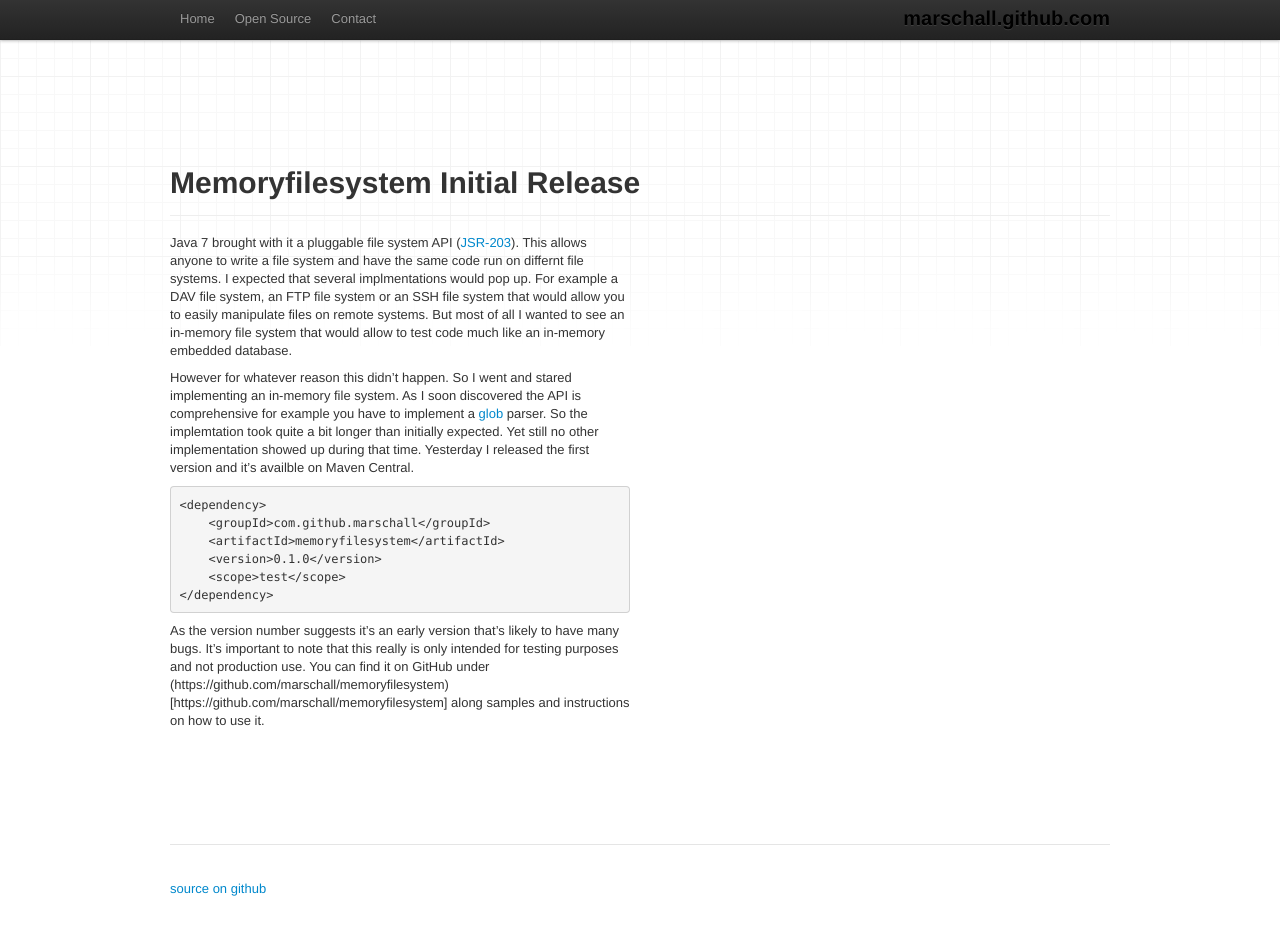
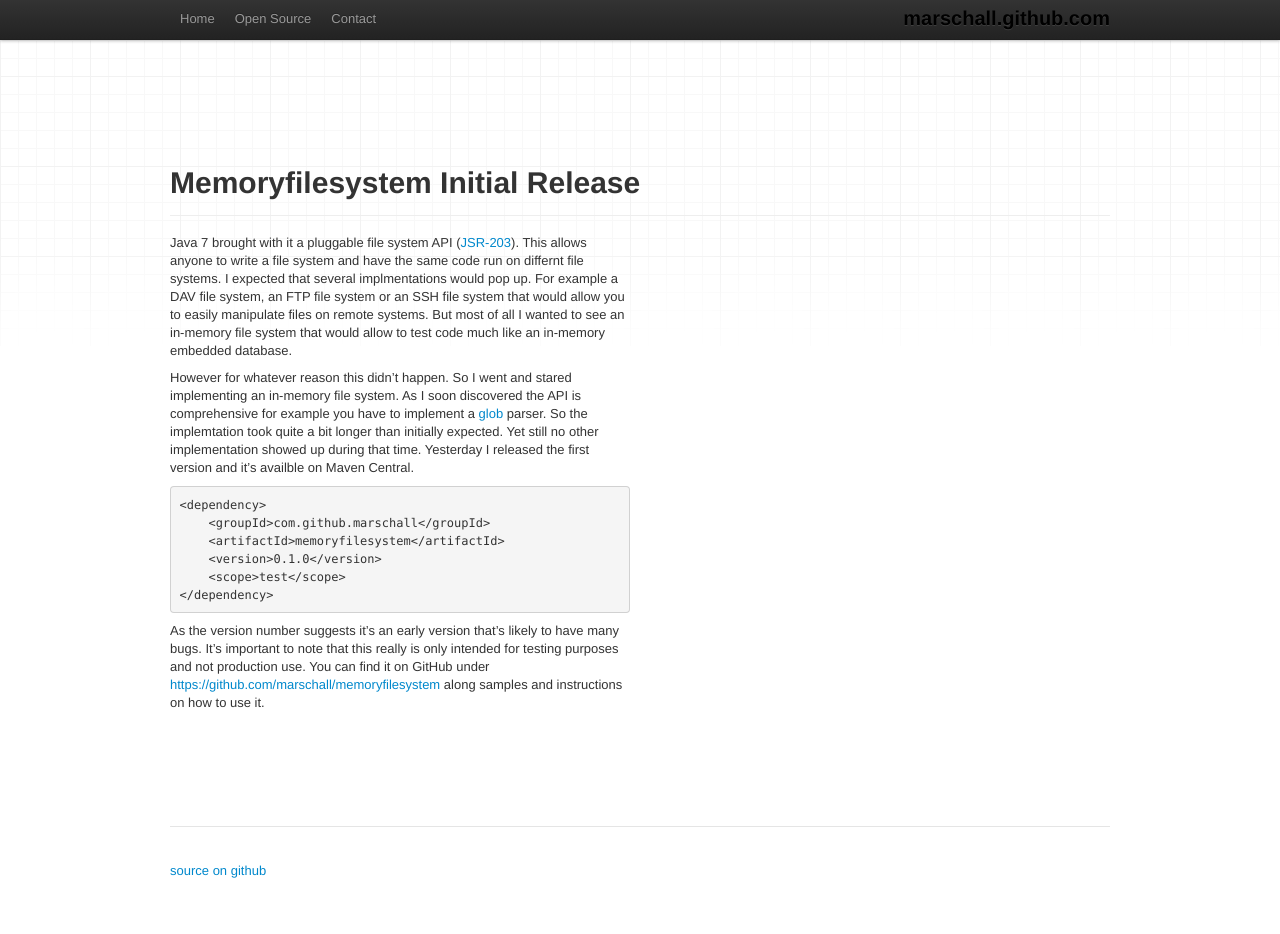
Before and after one commit to marschall/marschall.github.com, a Jekyll site: the page built from _posts/2012-12-15-initial-memoryfilesystem.md, in a window 1280 px wide and 934 px high. Built offline with Jekyll 4.4.1, drawn with Linux system fonts in a browser that asks for light colours.

Commit message:
2nd try at fixing links

```diff
--- a/_posts/2012-12-15-initial-memoryfilesystem.md
+++ b/_posts/2012-12-15-initial-memoryfilesystem.md
@@ -14,4 +14,4 @@ However for whatever reason this didn't happen. So I went and stared implementin
         <scope>test</scope>
     </dependency>
 
-As the version number suggests it's an early version that's likely to have many bugs. It's important to note that this really is only intended for testing purposes and not production use. You can find it on GitHub under (https://github.com/marschall/memoryfilesystem)[https://github.com/marschall/memoryfilesystem] along samples and instructions on how to use it.
+As the version number suggests it's an early version that's likely to have many bugs. It's important to note that this really is only intended for testing purposes and not production use. You can find it on GitHub under [https://github.com/marschall/memoryfilesystem](https://github.com/marschall/memoryfilesystem) along samples and instructions on how to use it.
```
